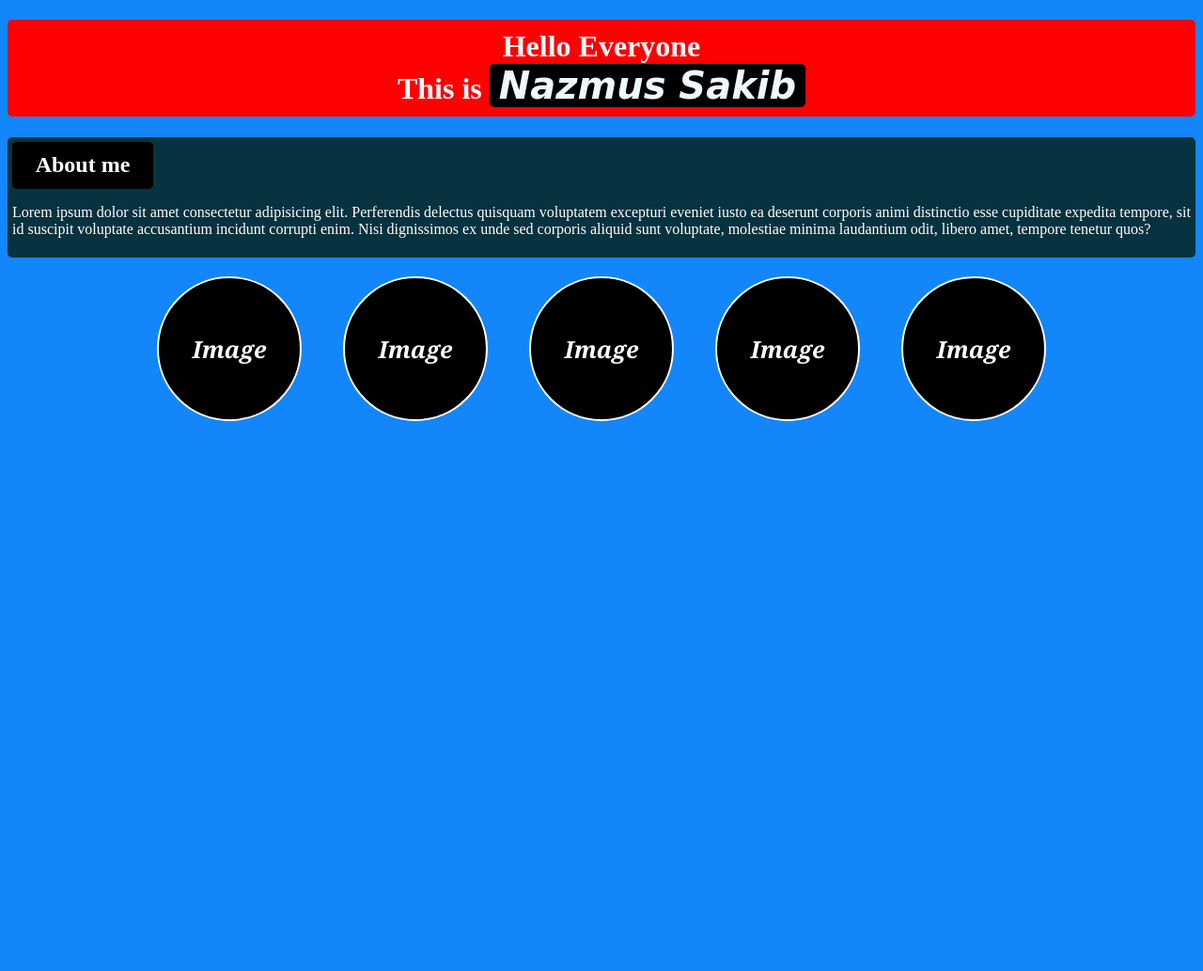
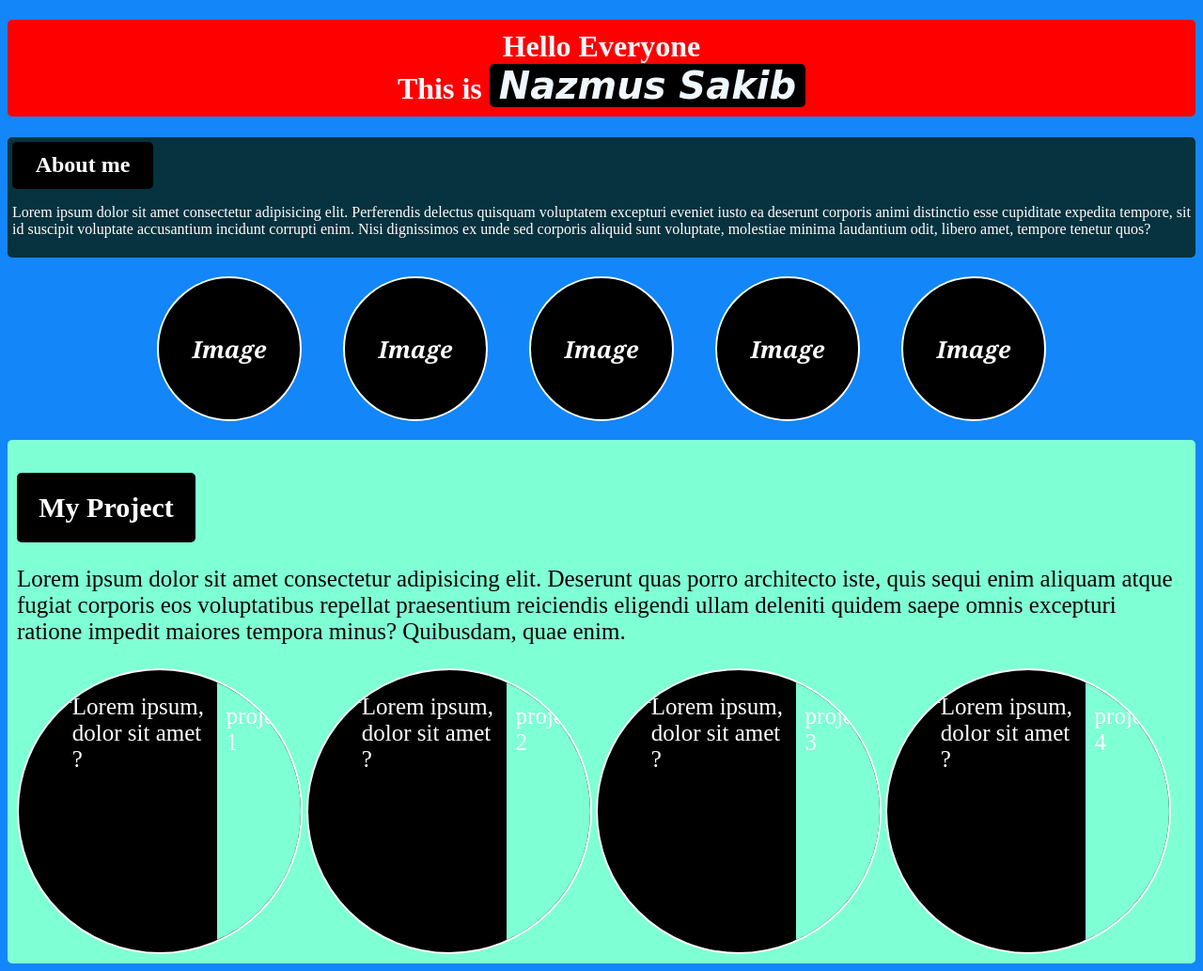
Before and after one commit to NS-Sheam/PH-007, a plain HTML site: page practice/mini.html in a window 1280 px wide. Shown: the whole page at 94% size. Before the commit the page ends 800 px from the top, so only its background shows below. Drawn offline with Linux system fonts and the light colour scheme.

Commit message:
add my project section

```diff
--- a/practice/mini.html
+++ b/practice/mini.html
@@ -64,6 +64,42 @@
             background-color: aqua;
             border: 2px solid blue;
         }
+        .project{
+            background-color: aquamarine;
+            padding: 10px;
+            border-radius: 5px;
+            text-align: left;
+        }
+        .project h2{
+            font-size: 30px;
+            color: white;
+            background-color: black;
+            padding: 20px;
+            width: 150px;
+            border-radius: 5px;
+            display: flex;
+            align-items: center;
+            justify-content: center;
+        }
+        .project p{
+            font-size: 25px;
+        }
+        .project .list{
+            display: inline-flex;
+            color: white;
+            background-color: black;
+            border: 2px solid white;
+            border-radius: 50%;
+            height: 300px;
+            width: 300px;
+            margin: auto;
+            overflow: hidden;
+
+        }
+        .project .list p, .project .list h1{
+            width: 100%;
+            height: 100%;
+        }
     </style>
 </head>
 <body>
@@ -95,5 +131,39 @@
             <p>Image</p>
         </div>
     </div>
+    <div class="project">
+        <h2>My Project</h2>
+        <p>
+            Lorem ipsum dolor sit amet consectetur adipisicing elit. Deserunt quas porro architecto iste, quis sequi enim aliquam atque fugiat corporis eos voluptatibus repellat praesentium reiciendis eligendi ullam deleniti quidem saepe omnis excepturi ratione impedit maiores tempora minus? Quibusdam, quae enim.
+        </p>
+        <div class="list">
+            <h3>project 1</h3>
+            <p>Lorem ipsum, dolor sit amet ?</p>
+            <div class="project">
+                <p>project 1</p>
+            </div>
+        </div>
+        <div class="list">
+            <h3>project 2</h3>
+            <p>Lorem ipsum, dolor sit amet ?</p>
+            <div class="project">
+                <p>project 2</p>
+            </div>
+        </div>
+        <div class="list">
+            <h3>project 3</h3>
+            <p>Lorem ipsum, dolor sit amet ?</p>
+            <div class="project">
+                <p>project 3</p>
+            </div>
+        </div>
+        <div class="list">
+            <h3>project 4</h3>
+            <p>Lorem ipsum, dolor sit amet ?</p>
+            <div class="project">
+                <p>project 4</p>
+            </div>
+        </div>
+    </div>
 </body>
 </html>
```
